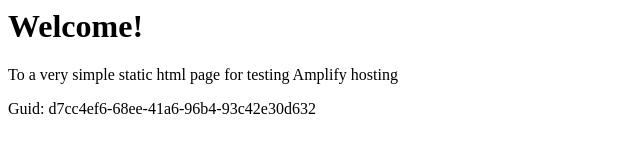
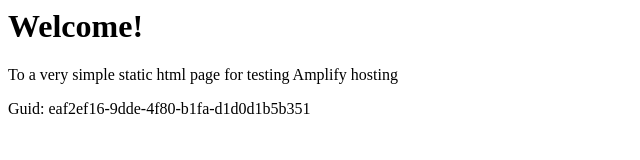
Before and after one commit to aws-aemilia-sin/Github-PR-Commit-Integration-Test-DoNotTouch-GitHubWebhookPushCanaryTest-v1-preprod-ap-southeast-1, a website: page src/index.html in a window 1280 px wide. Shown: the full height of the page, 0-640 px from the left. Drawn offline with Linux system fonts and the light colour scheme.

Commit message:
commit from integ tests

```diff
--- a/src/index.html
+++ b/src/index.html
@@ -12,6 +12,6 @@
 <body>
     <h1>Welcome!</h1>
     <p>To a very simple static html page for testing Amplify hosting</p>
-    <p>Guid: d7cc4ef6-68ee-41a6-96b4-93c42e30d632</p></body>
+    <p>Guid: eaf2ef16-9dde-4f80-b1fa-d1d0d1b5b351</p></body>
 
 </html>
```
